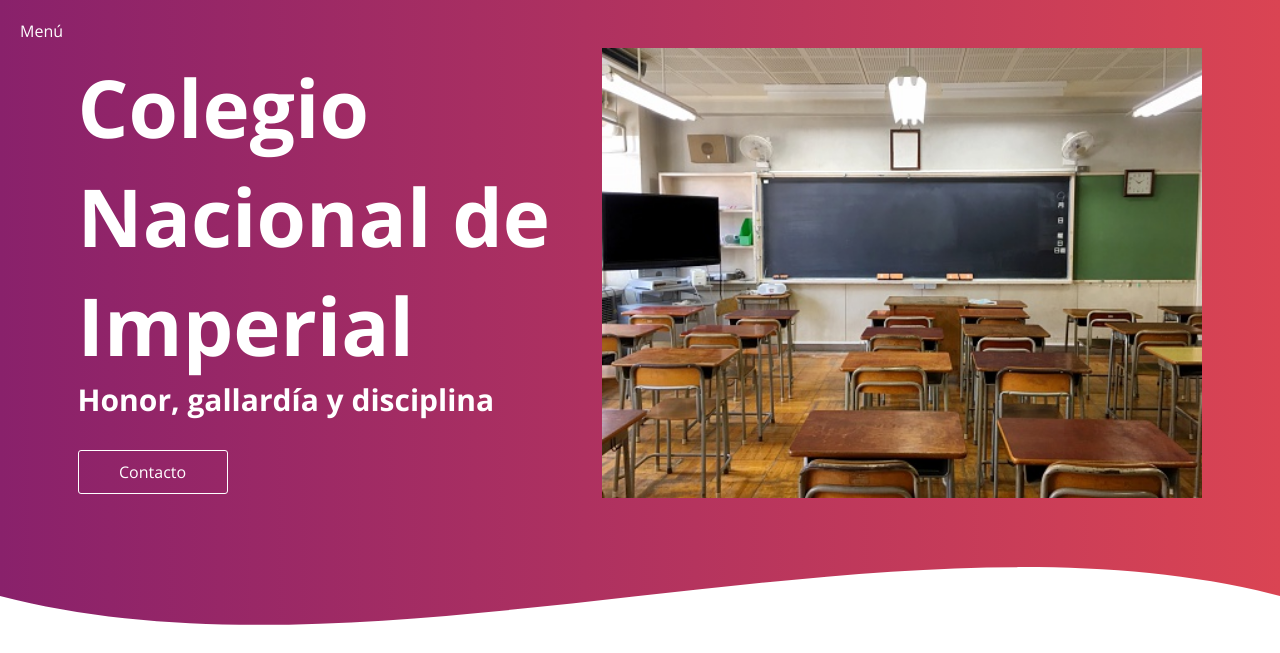
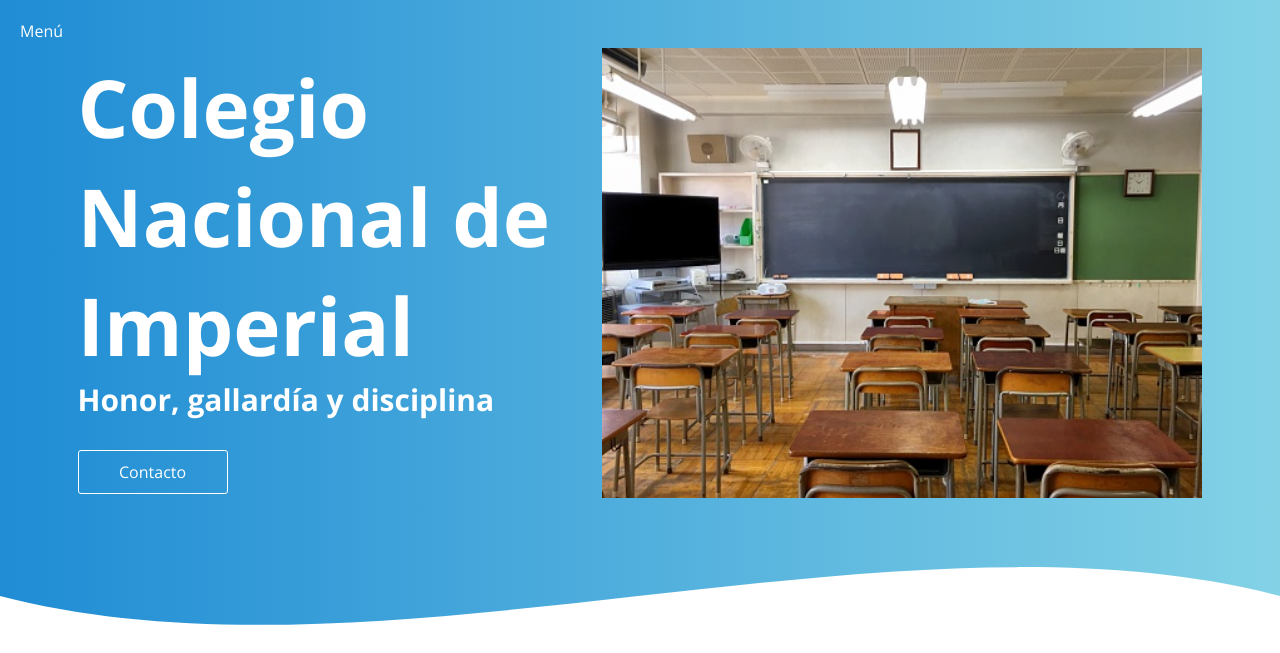
Before and after one commit to CristopherGuzmanVelarde/LandingPageCNI, a plain HTML site: page index.html in a window 1280 px wide. Drawn offline with nearby package versions, Linux system fonts and the light colour scheme.

Commit message:
Add files via upload

```diff
--- a/estilos.css
+++ b/estilos.css
@@ -30,7 +30,7 @@ nav a{
 header{
     background: #DA4453;  /* fallback for old browsers */
     background: -webkit-linear-gradient(to right, #89216B, #DA4453);  /* Chrome 10-25, Safari 5.1-6 */
-    background: linear-gradient(to right, #89216B, #DA4453); /* W3C, IE 10+/ Edge, Firefox 16+, Chrome 26+, Opera 12+, Safari 7+ */
+    background: linear-gradient(to right, #1f8cd4, #83d2e6); /* W3C, IE 10+/ Edge, Firefox 16+, Chrome 26+, Opera 12+, Safari 7+ */
     height: auto;
     padding: 48px;
     width: 100%;
@@ -88,7 +88,7 @@ img{
     width: 100%;
     background: #DA4453;  /* fallback for old browsers */
     background: -webkit-linear-gradient(to right, #89216B, #DA4453);  /* Chrome 10-25, Safari 5.1-6 */
-    background: linear-gradient(to right, #89216B, #DA4453); /* W3C, IE 10+/ Edge, Firefox 16+, Chrome 26+, Opera 12+, Safari 7+ */
+    background: linear-gradient(to right, #1f8cd4, #83d2e6); /* W3C, IE 10+/ Edge, Firefox 16+, Chrome 26+, Opera 12+, Safari 7+ */
 }
 
 .enlaces{
@@ -105,7 +105,7 @@ img{
     transition: all 1s ease;
     background: #bc4e9c;  /* fallback for old browsers */
 background: -webkit-linear-gradient(to right, #f80759, #bc4e9c);  /* Chrome 10-25, Safari 5.1-6 */
-background: linear-gradient(to right, #f80759, #bc4e9c); /* W3C, IE 10+/ Edge, Firefox 16+, Chrome 26+, Opera 12+, Safari 7+ */
+background: linear-gradient(to right, #1f8cd4, #83d2e6); /* W3C, IE 10+/ Edge, Firefox 16+, Chrome 26+, Opera 12+, Safari 7+ */
 
 }
 
```
